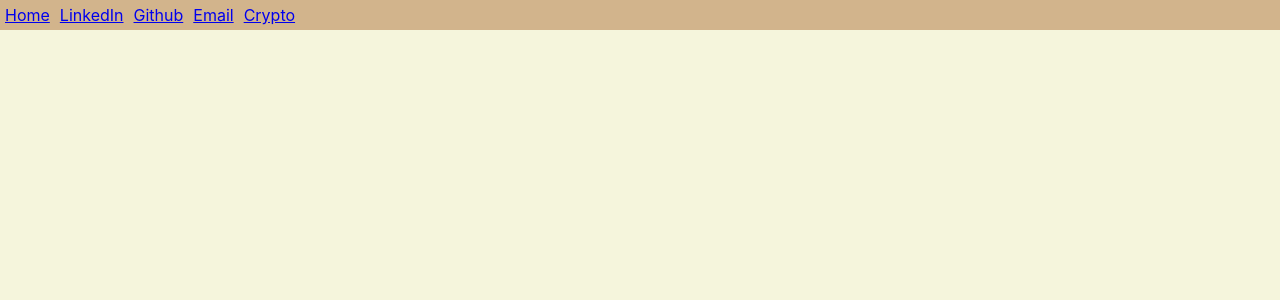
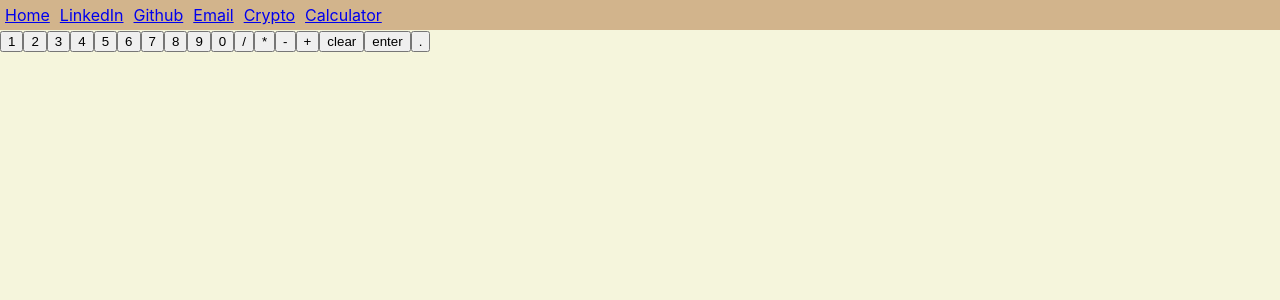
Before and after one commit to seethesaenz/SwissWebsite, a React (Create React App) app: page /calculator in a window 1280 px wide. Shown: the top 300 px of the page. Built offline with nearby package versions, Linux system fonts and the light colour scheme.

Commit message:
working on calculator and css needs work

```diff
--- a/src/App.js
+++ b/src/App.js
@@ -10,6 +10,7 @@ function App(){
         <a href='https://www.github.com/seethesaenz' target="_blank" rel="noopener noreferrer">Github</a>
         <a href='mailto:saenzjack1@icloud.com'>Email</a>
         <a href='/Crypto'>Crypto</a>
+        <a href='/Calculator'>Calculator</a>
       </div>
       <AppRouter />
     </div>
--- a/src/AppRouter.js
+++ b/src/AppRouter.js
@@ -3,7 +3,8 @@ import { BrowserRouter,Routes, Route} from "react-router-dom"
 
 import HomePage from './Homepage'
 import Crypto from './Crypto'
-import App from './App'
+import Calculator from './calculator'
+
 
 function AppRouter(){
     return(
@@ -16,6 +17,10 @@ function AppRouter(){
                 <Route path="/Crypto" element={
                     <Crypto />
                 } />
+
+                <Route path="/calculator" element={
+                    <Calculator />
+                } />
             </Routes>
         </BrowserRouter>
     )
--- a/src/Homepage.js
+++ b/src/Homepage.js
@@ -0,0 +1,13 @@
+import React from 'react';
+import AppRouter from './AppRouter';
+
+function HomePage(){
+  return (
+    <div className="Home">
+      <p>Welcome to The Swiss army knife of websites.</p>
+      <p>Here you can find some tool to use, I plan on adding more functionality, such as but not limited to scheduling, todo, and random tidbits.</p>
+      <p>Thanks for checking it out!</p>
+    </div>
+  );
+}
+export default HomePage;
--- /dev/null
+++ b/src/calculator.js
@@ -0,0 +1,29 @@
+import React from 'react';
+
+
+
+
+function Calculator(){
+  return (
+    <div className="calculator">
+      <button>1</button>
+      <button>2</button>
+      <button>3</button>
+      <button>4</button>
+      <button>5</button>
+      <button>6</button>
+      <button>7</button>
+      <button>8</button>
+      <button>9</button>
+      <button>0</button>
+      <button>/</button>
+      <button>*</button>
+      <button>-</button>
+      <button>+</button>
+      <button>clear</button>
+      <button>enter</button>
+      <button>.</button>
+    </div>
+  );
+}
+export default Calculator;
```
